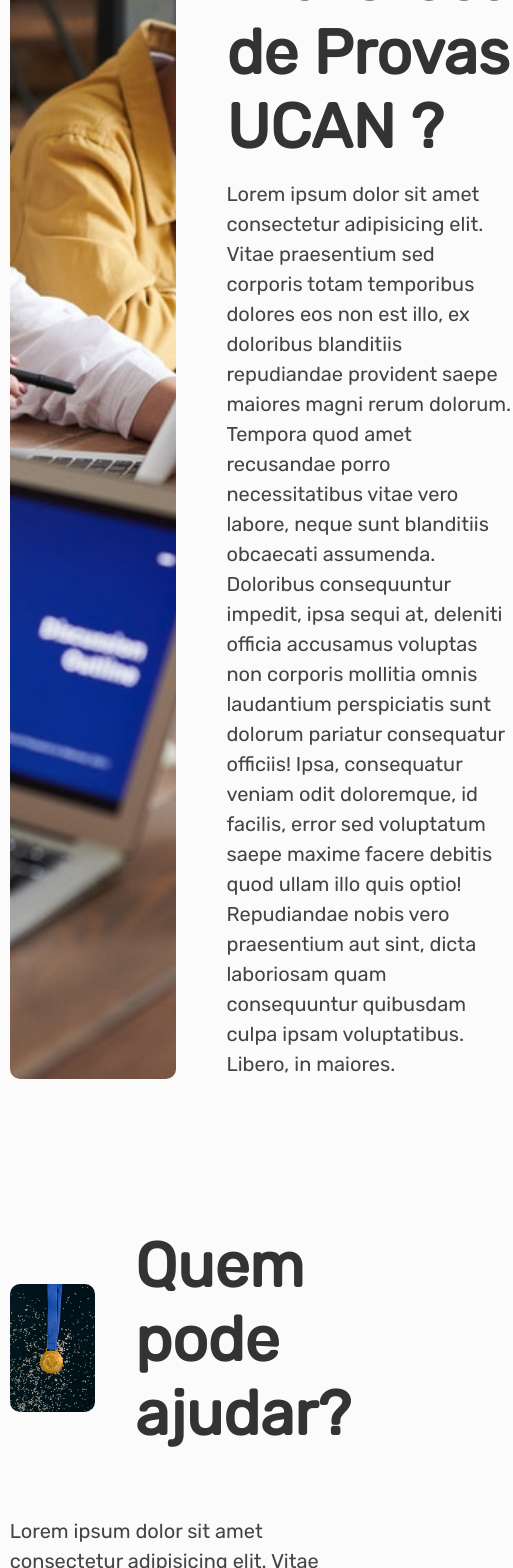
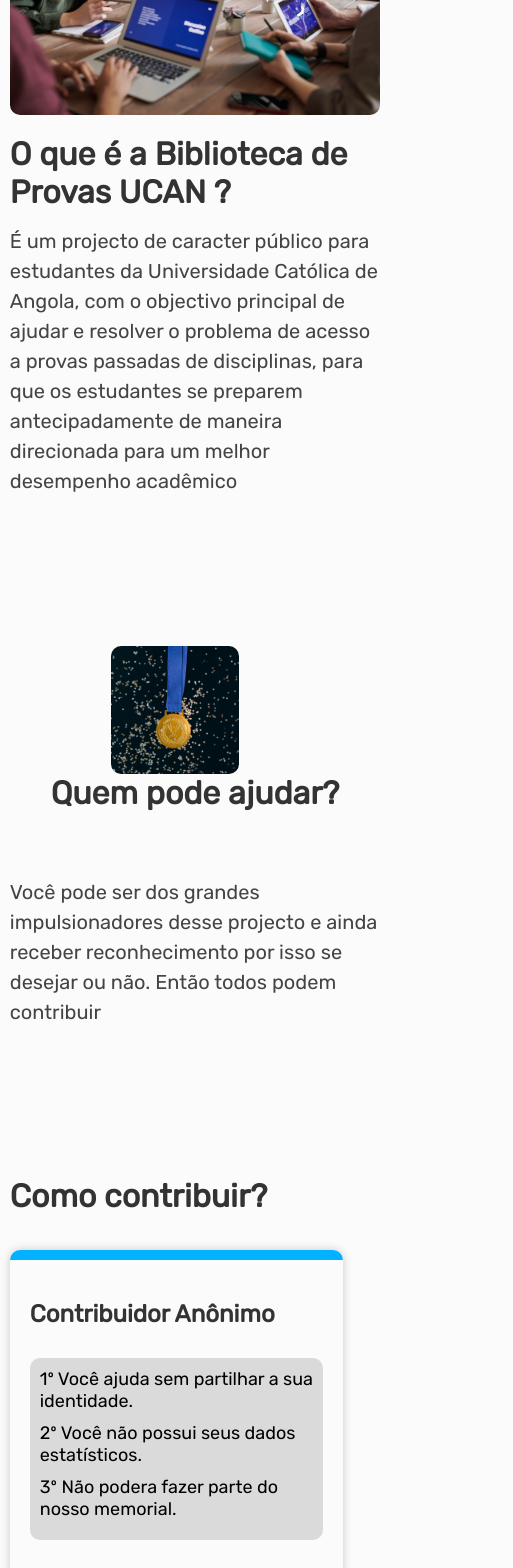
Before and after one commit to ProvasUcan/biblioteca-de-provas-e-materiais-site, a React (Create React App) app: page /biblioteca-de-provas-e-materiais-site/about in a window 390 px wide. Shown: the part 380-1948 px from the top of the page, 513 px wide, since content can reach past the window. Built offline with nearby package versions, Linux system fonts and the light colour scheme; no server answers.

Commit message:
chore: mobile design doing better

```diff
--- a/src/components/assigments/PreviewAssigment.js
+++ b/src/components/assigments/PreviewAssigment.js
@@ -13,7 +13,7 @@
         <div className="top-part-preview">
           <button className="download-button-preview-container preview-button" onClick={(e) => {
             e.stopPropagation()
-            download(apiBaseUrl + '/' + assigment, searchContext.name)
+            download(assigment, searchContext.name)
           }}>Download</button>
 
           <button className="close-button-preview-container preview-button" onClick={closePreviewAssigment}>Close</button>
@@ -24,7 +24,7 @@
             &lt;
           </button>
 
-          <img src={apiBaseUrl + '/' + assigment} alt="" className="preview-assigment-img" />
+          <img src={assigment} alt="" className="preview-assigment-img" />
 
           <button className="control-button next-assigment" onClick={nextAssigment}>
             &gt;
--- a/src/css/index.css
+++ b/src/css/index.css
@@ -1483,4 +1483,45 @@
     border-radius: 0.5rem;
     background: #00b2ff;
   }
-}
+
+  .preview-container {
+    width: 90%;
+  }
+
+  .menu-container {
+    align-self: end;
+    padding: 1rem;
+    border: 0.1rem solid #2224;
+    border-radius: 1rem;
+  }
+  .question-row {
+    flex-direction: column;
+  }
+  .h1--heading {
+    font-size: 3.2rem !important;
+  }
+  .contribute-way-card {
+    width: 90% !important;
+    margin-top: 2rem !important;
+  }
+  .about-img {
+    width: 100% !important;
+    margin-bottom: 2rem !important;
+  }
+}
+
+@media screen and (max-width: 768px) {
+  .menu-container {
+    width: 60%;
+  }
+  .create-new-form {
+    width: 40%;
+  }
+}
+
+@media screen and (max-width: 425px) {
+  .menu-container {
+    width: 90%;
+    align-self: center;
+  }
+}
--- a/src/pages/AboutPage/AboutPage.js
+++ b/src/pages/AboutPage/AboutPage.js
@@ -7,33 +7,33 @@
 function AboutPage() {
   return (
     <div style={styles.container} className="about-page-main-container">
-      <div style={styles.questionRow}>
+      <div style={styles.questionRow} className="question-row">
 
-        <img srcSet={image1} style={styles.firstImage} alt="" />
+        <img srcSet={image1} style={styles.firstImage} alt="" className="about-img"/>
 
         <div style={styles.questionRowContent}>
-          <h1 className="h1--heading" style={styles.heading1}>O que é a <strong>Biblioteca de Provas UCAN</strong> ?</h1>
-          <p style={styles.normalText}>Lorem ipsum dolor sit amet consectetur adipisicing elit. Vitae praesentium sed corporis totam temporibus dolores eos non est illo, ex doloribus blanditiis repudiandae provident saepe maiores magni rerum dolorum. Tempora quod amet recusandae porro necessitatibus vitae vero labore, neque sunt blanditiis obcaecati assumenda. Doloribus consequuntur impedit, ipsa sequi at, deleniti officia accusamus voluptas non corporis mollitia omnis laudantium perspiciatis sunt dolorum pariatur consequatur officiis! Ipsa, consequatur veniam odit doloremque, id facilis, error sed voluptatum saepe maxime facere debitis quod ullam illo quis optio! Repudiandae nobis vero praesentium aut sint, dicta laboriosam quam consequuntur quibusdam culpa ipsam voluptatibus. Libero, in maiores.</p>
+          <h1 className="h1--heading" style={styles.heading1} >O que é a <strong>Biblioteca de Provas UCAN</strong> ?</h1>
+          <p style={styles.normalText}>É um projecto de caracter público para estudantes da Universidade Católica de Angola, com o objectivo principal de ajudar e resolver o problema de acesso a provas passadas de disciplinas, para que os estudantes se preparem antecipadamente de maneira direcionada para um melhor desempenho acadêmico</p>
         </div>
       </div>
 
-      <div style={styles.secondRow}>
-        <div style={styles.questionSpecialContainer}>
+      <div style={styles.secondRow} className="question-row">
+        <div style={styles.questionSpecialContainer} className="question-row">
           <img srcSet={winnerPhoto} style={styles.winnerPhoto} alt="" />
           <h1 className="h1--heading" style={styles.heading1}>Quem pode ajudar?</h1>
         </div>
         <div style={styles.questionRowContent}>
-          <p style={styles.normalText}>Lorem ipsum dolor sit amet consectetur adipisicing elit. Vitae praesentium sed corporis totam temporibus dolores eos non est illo, ex doloribus blanditiis repudiandae provident saepe maiores magni rerum dolorum. Tempora quod amet recusandae porro necessitatibus vitae vero labore, neque sunt blanditiis obcaecati assumenda. Doloribus consequuntur impedit, ipsa sequi at, deleniti officia accusamus voluptas non corporis mollitia omnis laudantium perspiciatis sunt dolorum pariatur consequatur officiis! Ipsa, consequatur veniam odit doloremque, id facilis, error sed voluptatum saepe maxime facere debitis quod ullam illo quis optio! Repudiandae nobis vero praesentium aut sint, dicta laboriosam quam consequuntur quibusdam culpa ipsam voluptatibus. Libero, in maiores.</p>
+          <p style={styles.normalText} className="about-normal-text">Você pode ser dos grandes impulsionadores desse projecto e ainda receber reconhecimento por isso se desejar ou não. Então todos podem contribuir</p>
         </div>
       </div>
 
 
-      <div style={styles.thirdRow}>
+      <div style={styles.thirdRow} className="question-row">
         <div style={styles.questionRowContent}>
           <h1 className="h1--heading" style={styles.heading1}>Como contribuir?</h1>
         </div>
 
-        <div style={styles.contributeWayCardsContainer}>
+        <div style={styles.contributeWayCardsContainer} className="question-row">
           <ContributeWayCard
             title="Contribuidor Anônimo"
             instructions={
@@ -48,9 +48,10 @@
             title="Contribuidor Registrado"
             instructions={
               [
-                '1º Você ajuda sabendo quem vc é.',
+                '1º Você ajuda com uma identificação.',
                 '2º Você tem acesso aos dados estatísticos.',
-                '3º Podera fazer parte do nosso memorial, caso concorde.'
+                '3º Notificações de suas submissões.',
+                '4º Podera fazer parte do nosso memorial, caso concorde.',
               ]
             }
           ></ContributeWayCard>
--- a/src/pages/AboutPage/components/ContributeWayCard.js
+++ b/src/pages/AboutPage/components/ContributeWayCard.js
@@ -2,7 +2,7 @@
 
 function ContributeWayCard({ title, instructions }) {
   return (
-    <div style={styles.contributeWayCard}>
+    <div style={styles.contributeWayCard} className="contribute-way-card">
       <h2 style={styles.contributeWayTitle}>{title}</h2>
 
       <div style={styles.contributeWayDescContainer}>
```
